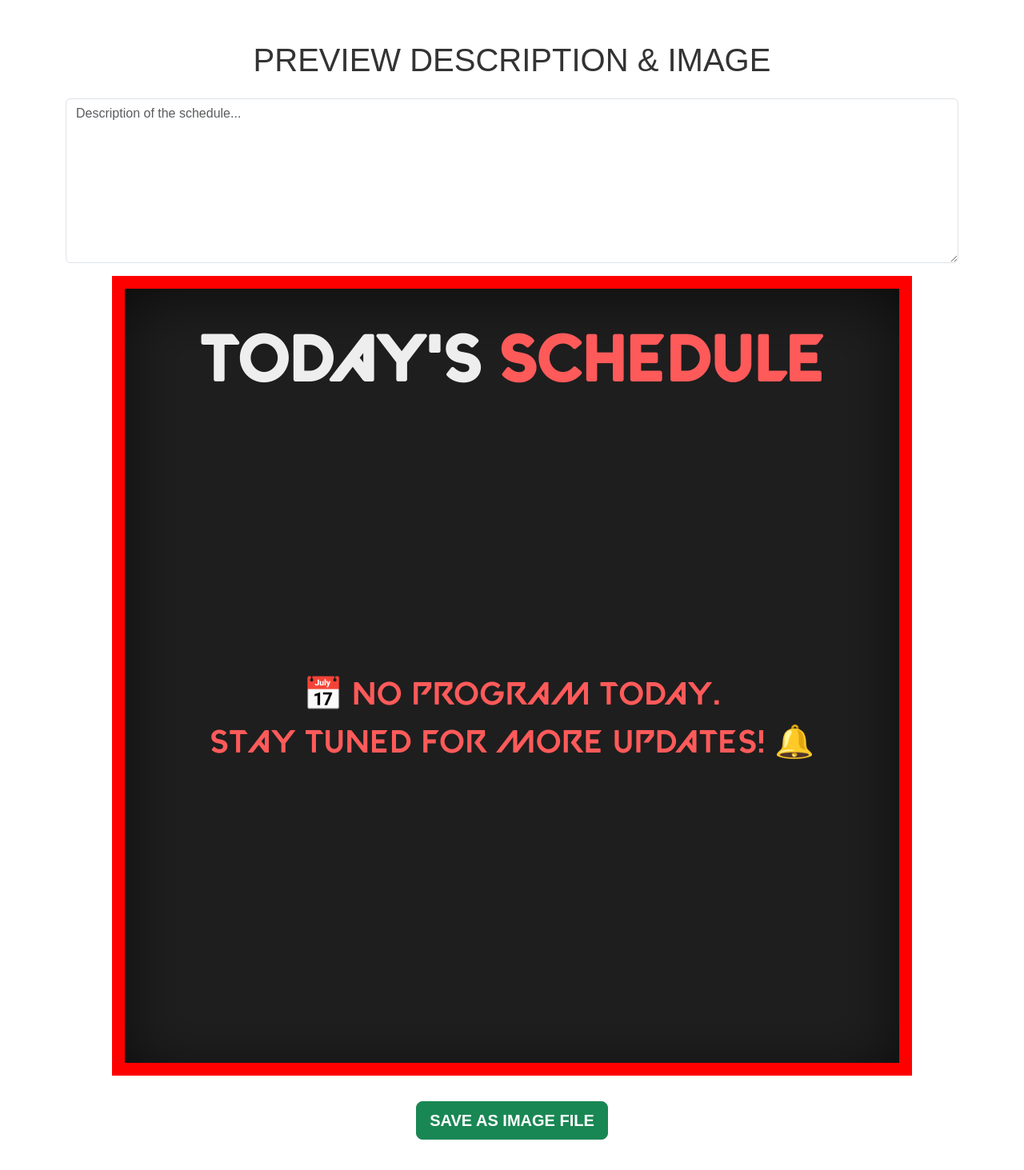
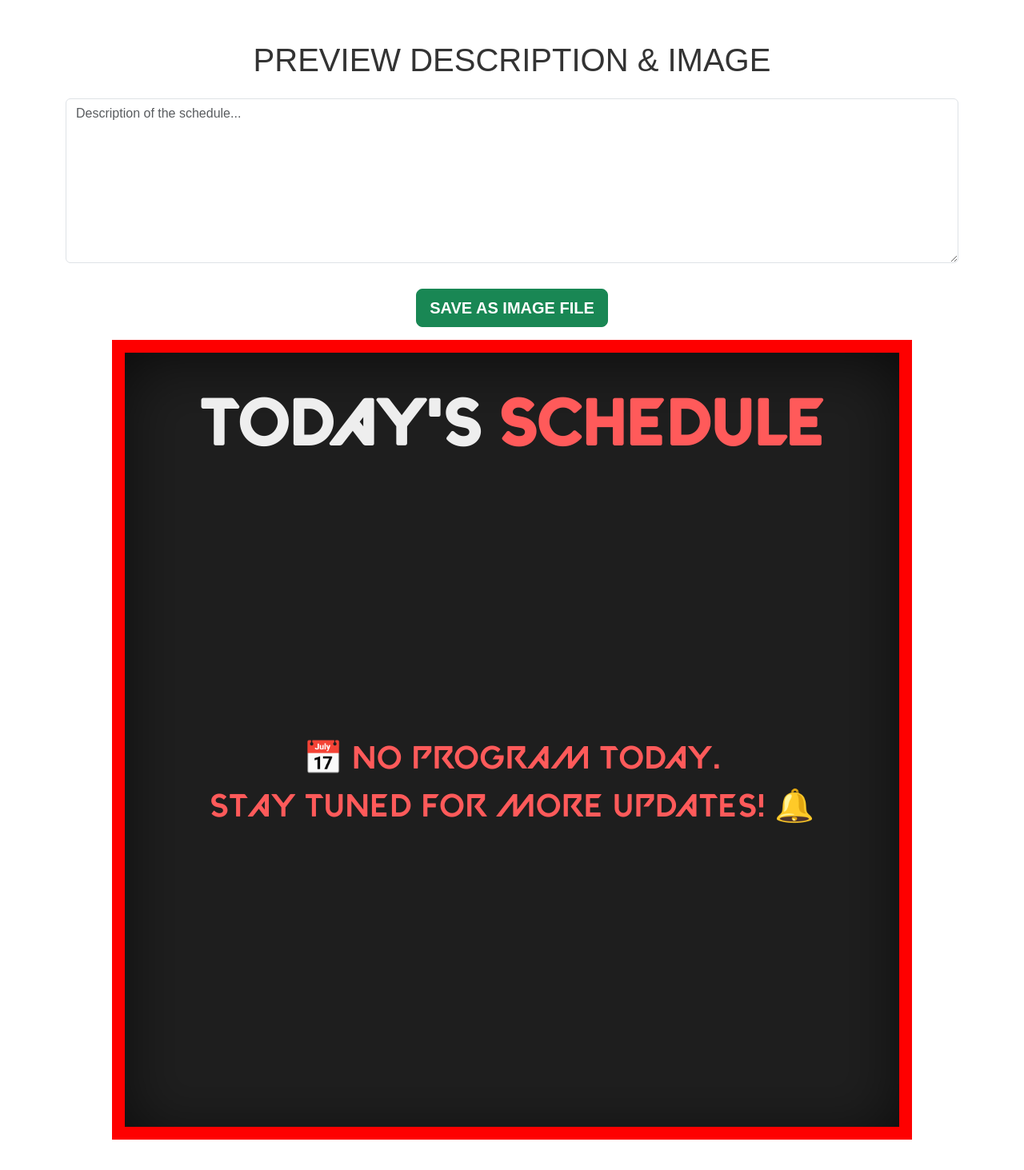
Before and after one commit to Barnista/Schedulr, a Vue app in the folder schedulr/: page /preview in a window 1280 px wide. Shown: the part 53-1516 px from the top of the page at 80% size. Built offline with nearby package versions, Linux system fonts and the light colour scheme.

Commit message:
v.0.2.1
- พบ bug ภาพที่ดาวน์โหลดมาตกขอบดำ
- แก้ปัญหาแล้วด้วยการเอา class "mt-3" ออกไปจาก div ที่เป็น info-zone

```diff
--- a/schedulr/package.json
+++ b/schedulr/package.json
@@ -1,6 +1,6 @@
 {
   "name": "schedulr",
-  "version": "0.2.0",
+  "version": "0.2.1",
   "private": true,
   "scripts": {
     "serve": "vue-cli-service serve",
--- a/schedulr/src/components/CompPreview.vue
+++ b/schedulr/src/components/CompPreview.vue
@@ -4,20 +4,22 @@
         <textarea class="form-control mt-3" rows="8" v-model="formData.description"
             placeholder="Description of the schedule...">
                 </textarea>
-
-        <div id="info-zone" class="mt-3 info-zone">
+        <div class="my-3">
+            <button class="btn btn-success btn-lg fw-bold mt-3" @click="saveAsImage">SAVE AS IMAGE FILE</button>
+        </div>
+        <div id="info-zone" class="info-zone">
             <h1 class="title mt-3"><span class="title-color-1">TODAY'S</span> <span
                     class="title-color-2">SCHEDULE</span>
             </h1>
-            <div class="mt-3 d-flex flex-column justify-content-center align-items-center"
-                style="height: calc(100% - 128px);">
+            <div class="programs-zone mt-3 d-flex flex-column justify-content-center align-items-center">
                 <ul v-if="formData.programs.length > 0" class="list-group mt-3 px-5 custom-list">
                     <li v-for="(program, index) in formData.programs" :key="index" class="list-group-item">
                         <div class="d-flex flex-row">
                             <img v-if="index % 2 == 0" :src="require(`@/assets/${program.program.cover}`)"
                                 class="mr-2 me-4 art-cover">
                             <div class="flex-grow-1 d-flex flex-column justify-content-center">
-                                <h2 class="title-time">{{ program.start }} - {{ program.end }} {{ program.ampm }}</h2>
+                                <h2 class="title-time">{{ program.start }} - {{ program.end }} {{ program.ampm }}
+                                </h2>
                                 <div class="divider"></div>
                                 <h2 class="title-program" :style="{ color: program.program.color }">{{
                                     program.program.title }}</h2>
@@ -32,9 +34,7 @@
                 </p>
             </div>
         </div>
-        <div class="pt-3">
-            <button class="btn btn-success btn-lg fw-bold mt-3" @click="saveAsImage">SAVE AS IMAGE FILE</button>
-        </div>
+
     </div>
 </template>
 
@@ -94,7 +94,10 @@ export default {
     background-repeat: no-repeat;
     padding: 48px;
     font-family: 'Valorant', Arial, sans-serif;
+}
 
+.programs-zone {
+    height: calc(100% - 128px);
 }
 
 .title {
```
Also changed, not shown: 1 other file (tests, documents, lock files or other folders).
